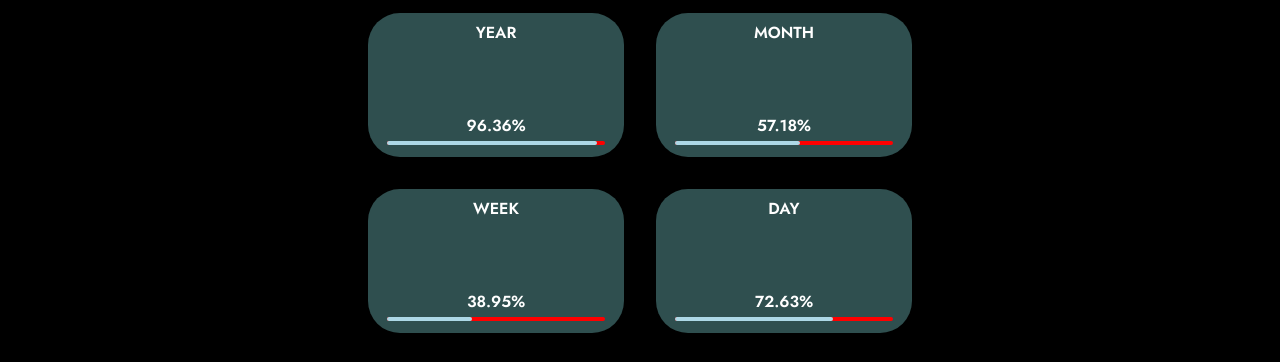
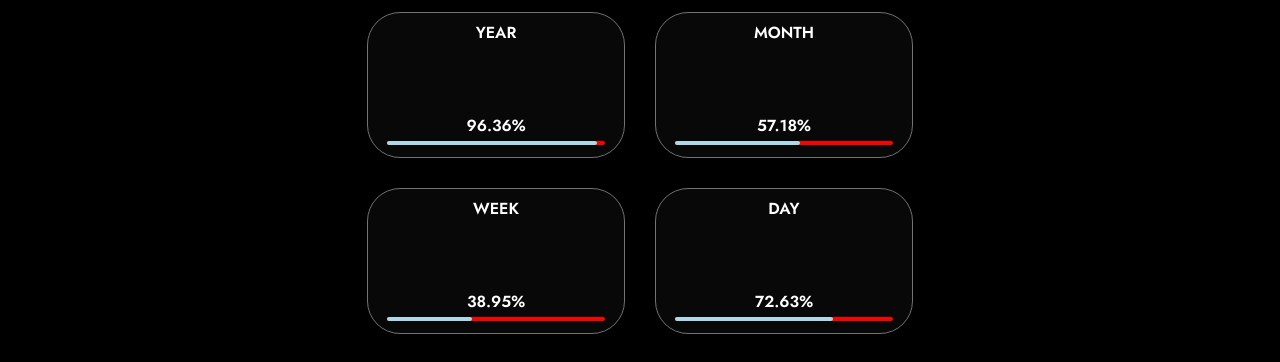
Before and after one commit to 101zh/Timely, a plain HTML site: page index.html in a window 1280 px wide. Shown: the part 427-789 px from the top of the page. Drawn offline with Linux system fonts and the light colour scheme.

Commit message:
add outline for block

```diff
--- a/css/index.css
+++ b/css/index.css
@@ -66,7 +66,10 @@ h1 {
 .block {
     display: flex;
     flex-direction: column;
-    background-color: darkslategray;
+    background-color: #080808;
+    outline-width: 0.1rem;
+    outline-style: solid;
+    outline-color: #737373;
     margin: 1rem;
     border-radius: 2rem;
     min-width: 16rem;
```
